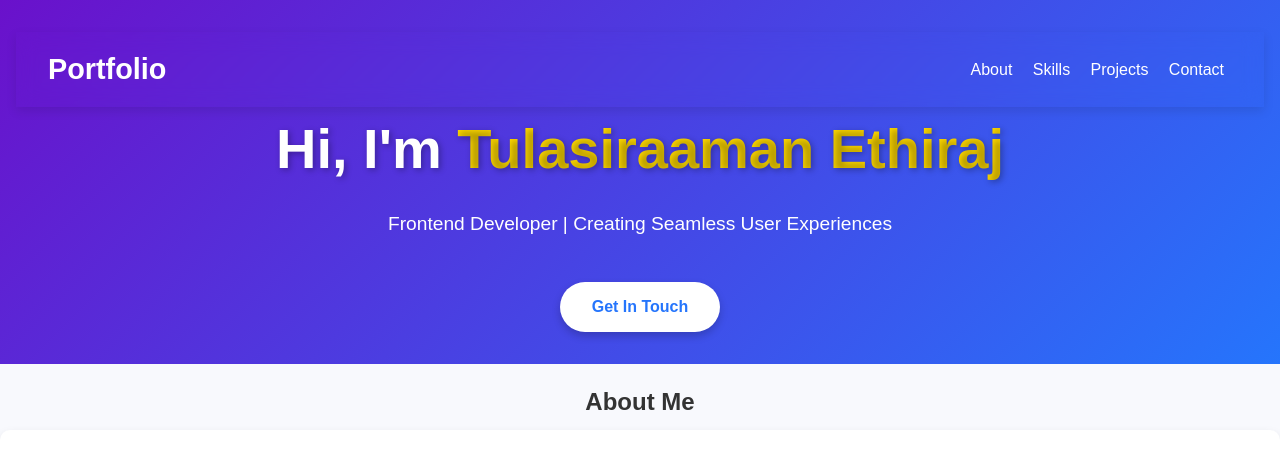
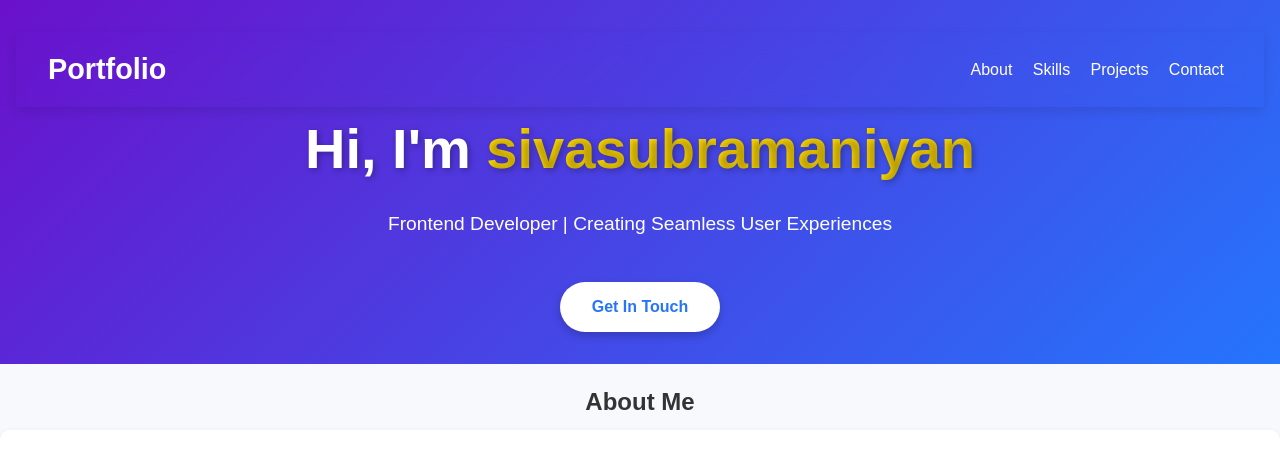
Before and after one commit to sivasubramaniyan1510/Portfolio-, a plain HTML site: page index.html in a window 1280 px wide. Shown: the top 470 px of the page. Drawn offline with Linux system fonts and the light colour scheme.

Commit message:
Update index.html

```diff
--- a/index.html
+++ b/index.html
@@ -3,7 +3,7 @@
   <head>
     <meta charset="UTF-8" />
     <meta name="viewport" content="width=device-width, initial-scale=1.0" />
-    <title>Portfolio - Tulasiraaman</title>
+    <title>Portfolio - sivasubramaniyan</title>
     <link rel="icon" href="profile.jpg" />
     <link
       href="https://cdnjs.cloudflare.com/ajax/libs/font-awesome/6.0.0-beta3/css/all.min.css"
@@ -23,7 +23,7 @@
         </div>
       </nav>
       <div class="hero-content">
-        <h1>Hi, I'm <span>Tulasiraaman Ethiraj</span></h1>
+        <h1>Hi, I'm <span>sivasubramaniyan</span></h1>
         <p>Frontend Developer | Creating Seamless User Experiences</p>
         <a href="#contact" class="btn">Get In Touch</a>
       </div>
@@ -78,7 +78,7 @@
           <p>
             A professional showcase of my work and skills.
             <a
-              href="https://tulasiraaman.github.io/my-portfolio/"
+              href="https://sivasubramaniyan.github.io/my-portfolio/"
               target="_blank"
               >View Project</a
             >
@@ -88,7 +88,7 @@
           <h3>BurgerHunt App</h3>
           <p>
             An Easily Food Ordering platform.
-            <a href="https://tulasiraaman.github.io/burgerhut/">View Project</a>
+            <a href="https://sivasubramaniyan.github.io/burgerhut/">View Project</a>
           </p>
         </div>
         <div class="project">
```
